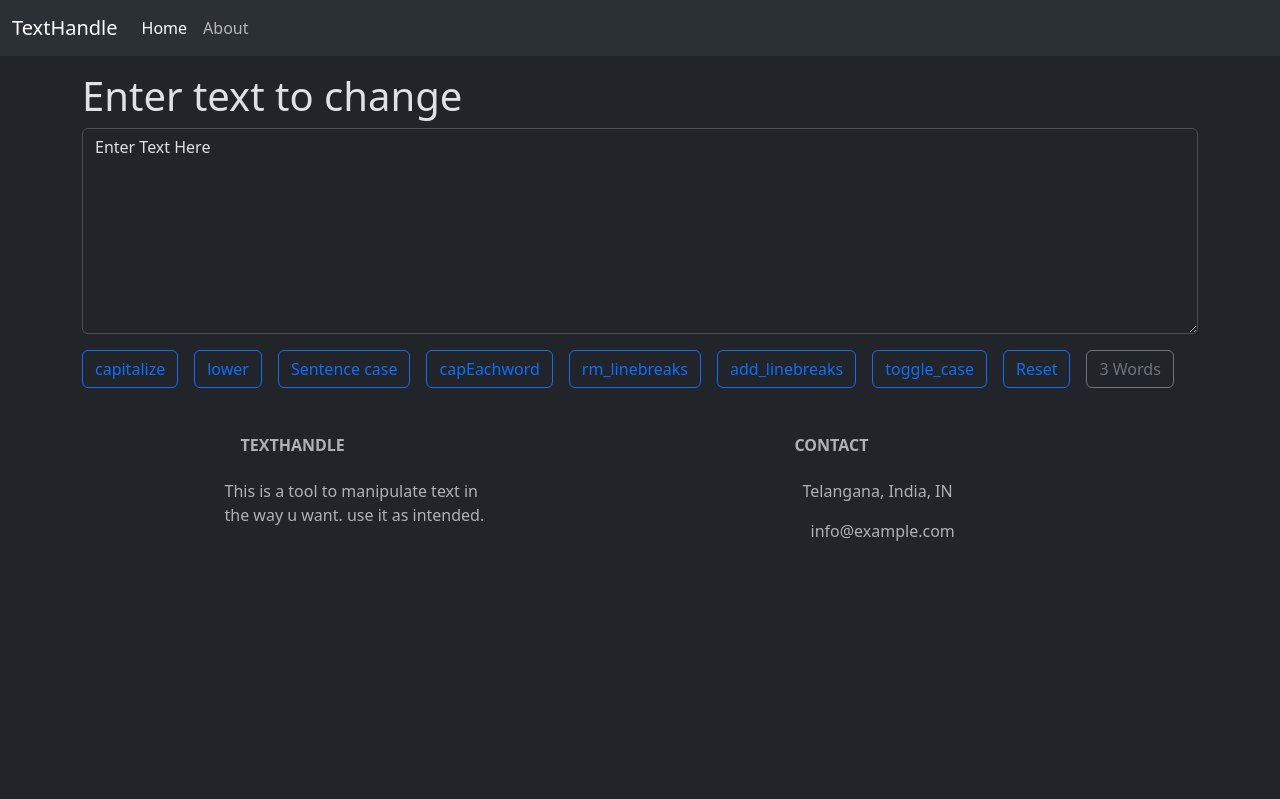
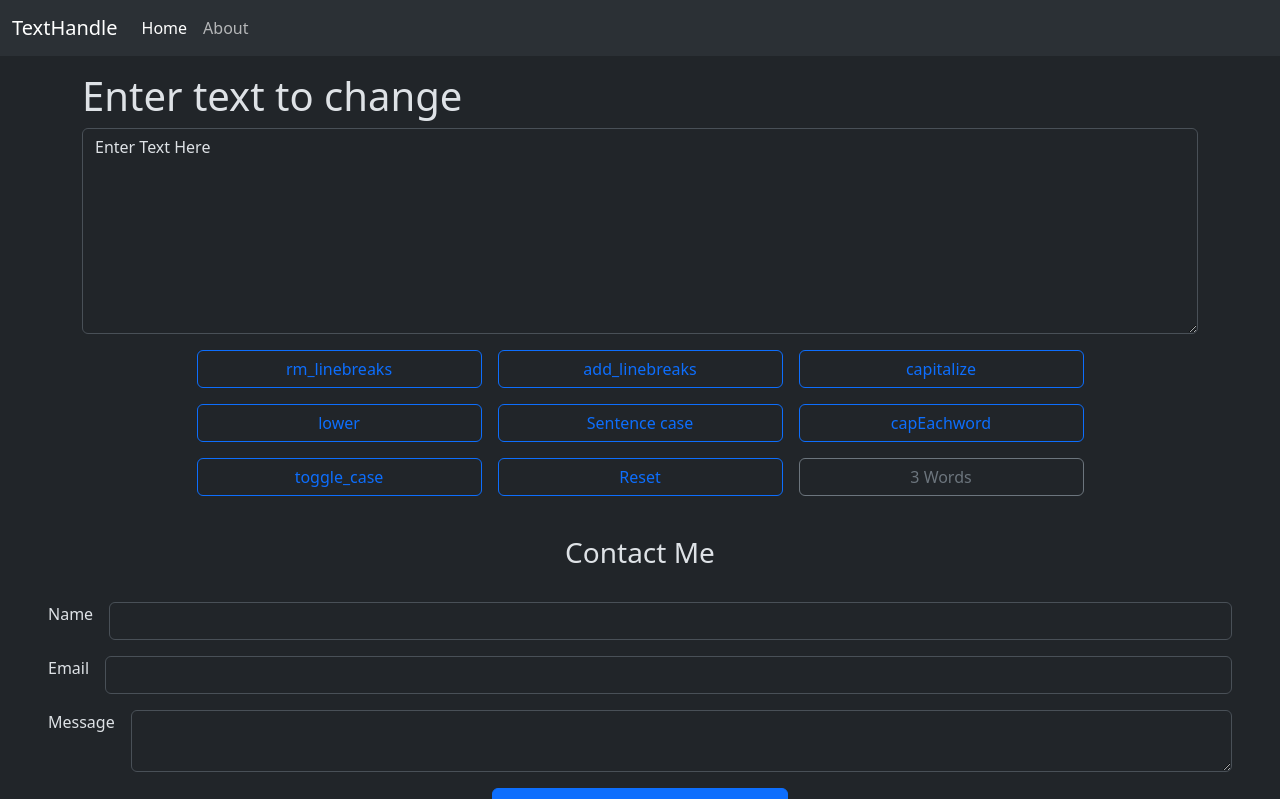
Before and after one commit to puni7777777/file_handling, a React (Create React App) app: page / in a window 1280 px wide. Shown: the top 799 px of the page. Built offline with nearby package versions, Linux system fonts and the light colour scheme.

Commit message:
contact from

```diff
--- a/package.json
+++ b/package.json
@@ -4,6 +4,7 @@
   "private": true,
   "homepage": "https://puni7777777.github.io/texthandle/",
   "dependencies": {
+    "@emailjs/browser": "^3.11.0",
     "@testing-library/jest-dom": "^5.17.0",
     "@testing-library/react": "^13.4.0",
     "@testing-library/user-event": "^13.5.0",
@@ -13,6 +14,7 @@
     "babel-preset-env": "^1.7.0",
     "cors": "^2.8.5",
     "create-react-app": "^5.0.1",
+    "emailjs": "^4.0.3",
     "mdb-react-ui-kit": "^7.0.0",
     "mdb-ui-kit": "^7.0.0",
     "react": "^18.2.0",
--- a/src/App.js
+++ b/src/App.js
@@ -5,6 +5,7 @@ import Navbar from './components/Navbar';
 import Textinput from './components/Textinput';
 import Footer from './components/Footer';
 import Search from './components/Search';
+import ContactUs from './components/Contact';
 
 
 function App(props) {
@@ -16,6 +17,7 @@ function App(props) {
       <div className='container my-3'>
         <Textinput heading="Enter text to change" />
       </div>
+      <ContactUs />
       <Footer />
     </>
   );
--- /dev/null
+++ b/src/components/Contact.js
@@ -0,0 +1,44 @@
+import React, { useRef } from 'react';
+import emailjs from '@emailjs/browser';
+
+export default function ContactUs() {
+    const form = useRef();
+
+    const sendEmail = (e) => {
+        e.preventDefault();
+
+        emailjs.sendForm('YOUR_SERVICE_ID', 'YOUR_TEMPLATE_ID', form.current, 'YOUR_PUBLIC_KEY')
+            .then((result) => {
+                console.log(result.text);
+            }, (error) => {
+                console.log(error.text);
+            });
+    };
+
+    return (
+        <div>
+            <div className='d-flex justify-content-center p-4'>
+                <h3>Contact Me</h3>
+            </div>
+            <form ref={form} onSubmit={sendEmail}>
+                <div className='row px-5 gap-3'>
+                    <div className='d-flex justify-content-start gap-3'>
+                        <label>Name</label>
+                        <input type="text" name="user_name" className='form-control' />
+                    </div>
+                    <div className='d-flex justify-content-start gap-3'>
+                        <label>Email</label>
+                        <input type="email" name="user_email" className='form-control' />
+                    </div>
+                    <div className='d-flex justify-content-start gap-3'>
+                        <label>Message</label>
+                        <textarea name="message" className='form-control' />
+                    </div>
+                    <div className='d-flex justify-content-center align-center mw-100'>
+                        <input type="submit" value="Send" className='btn btn-primary w-25' />
+                    </div>
+                </div>
+            </form>
+        </div>
+    );
+};
--- a/src/components/Footer.js
+++ b/src/components/Footer.js
@@ -1,5 +1,6 @@
 import React from 'react';
 import { MDBFooter, MDBContainer, MDBRow, MDBCol, MDBIcon } from 'mdb-react-ui-kit';
+import { toHaveErrorMessage } from '@testing-library/jest-dom/matchers';
 
 export default function Footer() {
   return (
@@ -100,7 +101,7 @@ export default function Footer() {
               </p>
               <p>
                 <MDBIcon icon="envelope" className="me-3" />
-                info@example.com
+                msg232002@gmail.com
               </p>
               {/* <p>
                 <MDBIcon icon="phone" className="me-3" /> + 01 234 567 88
--- a/src/components/Textinput.js
+++ b/src/components/Textinput.js
@@ -97,32 +97,32 @@ export default function Textinput(props) {
                     rows="8"
                 ></textarea>
             </div>
-            <div className="d-inline-flex gap-3">
-                <button className="btn btn-outline-primary" onClick={capsText}>
+            <div className="row gap-3 justify-content-center">
+                <button className="btn btn-outline-primary w-25" onClick={remove_lineBreaks}>
+                    rm_linebreaks
+                </button>
+                <button className="btn btn-outline-primary w-25" onClick={add_lineBreaks}>
+                    add_linebreaks
+                </button>
+                <button className="btn btn-outline-primary w-25" onClick={capsText}>
                     capitalize
                 </button>
-                <button className="btn btn-outline-primary" onClick={lowerText}>
+                <button className="btn btn-outline-primary w-25" onClick={lowerText}>
                     lower
                 </button>
-                <button className="btn btn-outline-primary" onClick={sentenceCase}>
+                <button className="btn btn-outline-primary w-25" onClick={sentenceCase}>
                     Sentence case
                 </button>
-                <button className="btn btn-outline-primary" onClick={capsEachword}>
+                <button className="btn btn-outline-primary w-25" onClick={capsEachword}>
                     capEachword
                 </button>
-                <button className="btn btn-outline-primary" onClick={remove_lineBreaks}>
-                    rm_linebreaks
-                </button>
-                <button className="btn btn-outline-primary" onClick={add_lineBreaks}>
-                    add_linebreaks
-                </button>
-                <button className="btn btn-outline-primary" onClick={toggle}>
+                <button className="btn btn-outline-primary w-25" onClick={toggle}>
                     toggle_case
                 </button>
-                <button className="btn btn-outline-primary" onClick={clear}>
+                <button className="btn btn-outline-primary w-25" onClick={clear}>
                     Reset
                 </button>
-                <button className="btn btn-outline-secondary" style={{ pointerEvents: 'none' }}>
+                <button className="btn btn-outline-secondary w-25" style={{ pointerEvents: 'none' }}>
                     {text_count} Words
                 </button>
             </div>
```
Also changed, not shown: 1 other file (tests, documents, lock files or other folders).
